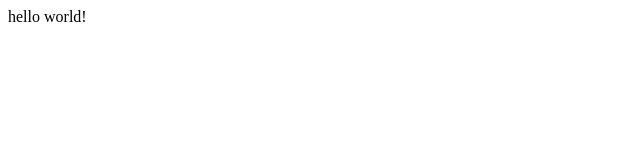
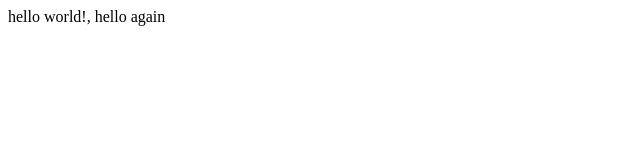
Before and after one commit to gituser60/html, a plain HTML site: page index.html in a window 1280 px wide. Shown: the full height of the page, 0-640 px from the left. Drawn offline with Linux system fonts and the light colour scheme.

Commit message:
Update index.html

```diff
--- a/index.html
+++ b/index.html
@@ -6,6 +6,6 @@
     <title>Document</title>
 </head>
 <body>
-    hello world!
+    hello world!, hello again
 </body>
 </html>
```
